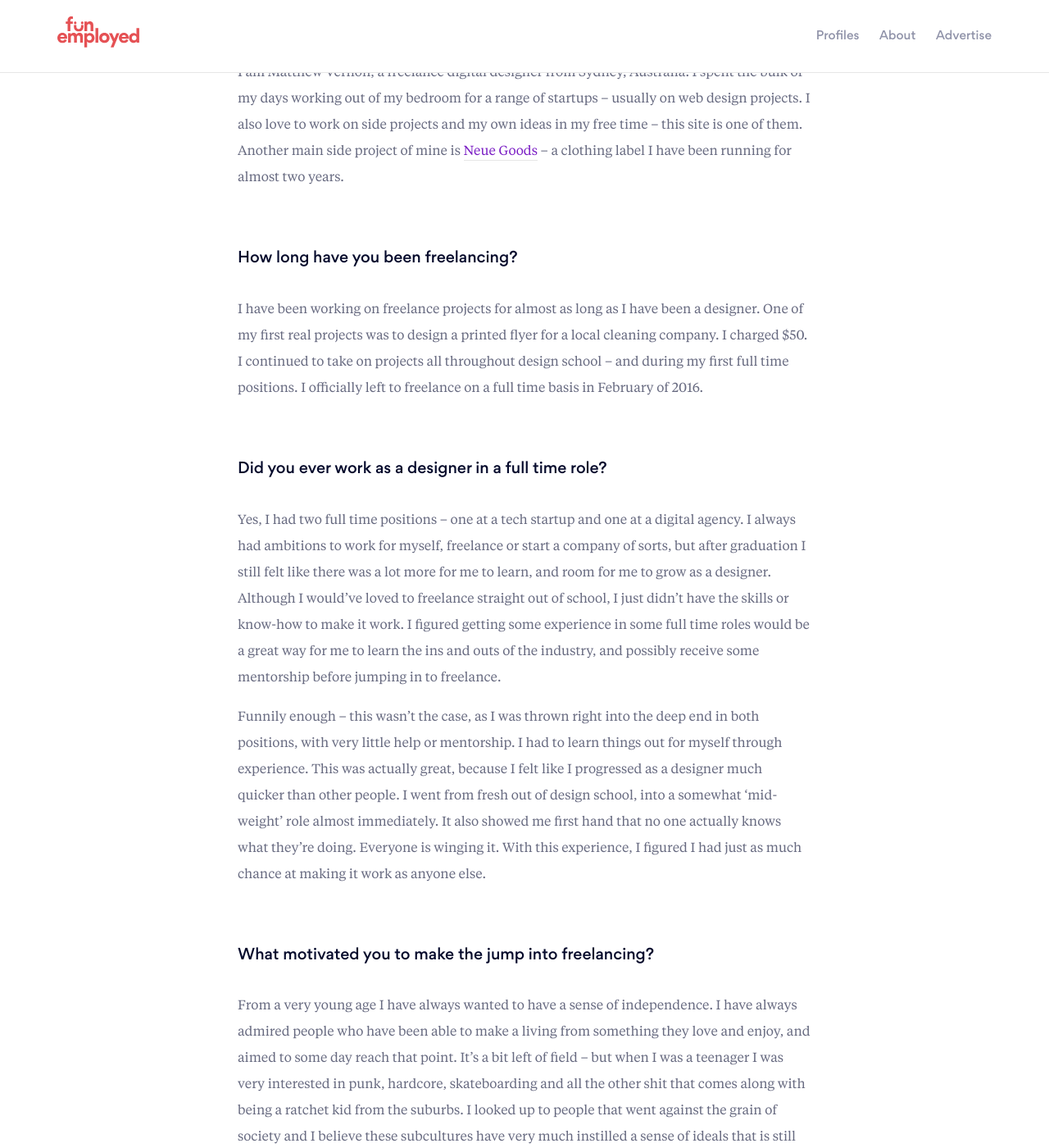
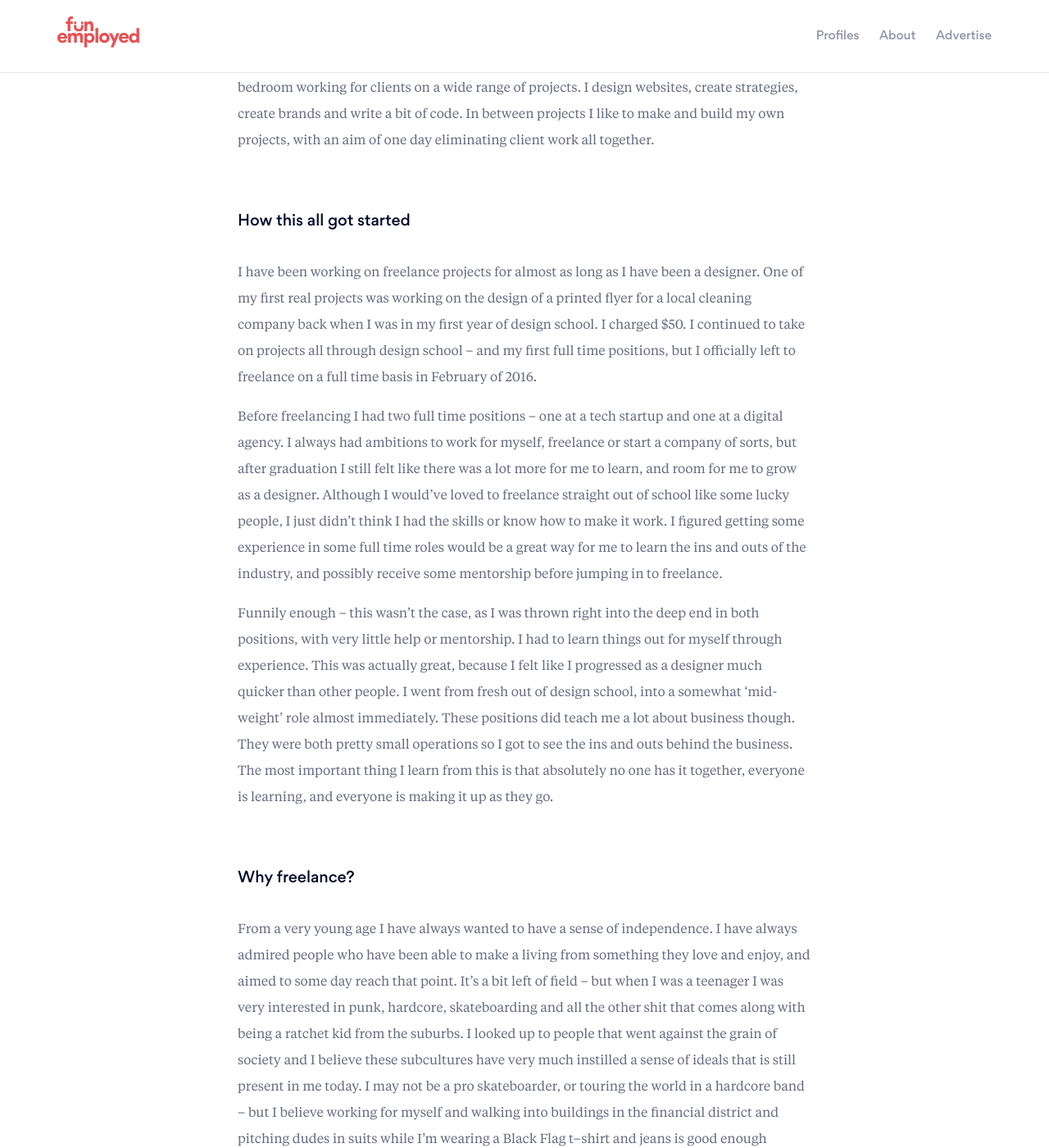
Before and after one commit to mattvernon/funemployed, a Jekyll site: the page built from _profiles/matthewvernon.markdown, in a window 1280 px wide and 1400 px high, scrolled down 943 px. Shown: the whole window at 82% size. Built offline with Jekyll 4.4.1, drawn with Linux system fonts in a browser that asks for light colours; some of the changed text lies outside the part shown.

Commit message:
Updated Matthewvernon

```diff
--- a/_profiles/matthewvernon.markdown
+++ b/_profiles/matthewvernon.markdown
@@ -24,59 +24,69 @@
 layout: profile
 ---
 
-Alright – I guess this is pretty vain, but I thought I’d start this website off by featuring myself. If anything I guess it’ll serve as an introduction into who I am and my motivations behind this little project you’re currently on. It’s also an easy way to test out some questions I’ll use for profiles in the future, even if it seems weird to answer questions I've written myself.
+Alright – I guess this is pretty vain, but I thought I’d start this website off by featuring me. If anything I guess it’ll serve as an introduction into who I am and my motivations behind this little project you’re currently on.
+
+Here we go..
 
 
-### Who are you, what are you currently doing to make a living, where are you based?
+### Who the fuck am I?
 
-I am Matthew Vernon, a freelance digital designer from Sydney, Australia. I spent the bulk of my days working out of my bedroom for a range of startups – usually on web design projects. I also love to work on side projects and my own ideas in my free time – this site is one of them. Another main side project of mine is [Neue Goods](http://neuegoods.com) – a clothing label I have been running for almost two years.
+I am Matthew Vernon, a designer from Sydney, Australia. I’m currently freelancing out of my bedroom working for clients on a wide range of projects. I design websites, create strategies, create brands and write a bit of code. In between projects I like to make and build my own projects, with an aim of one day eliminating client work all together.
 
 
-### How long have you been freelancing?
+### How this all got started
 
-I have been working on freelance projects for almost as long as I have been a designer. One of my first real projects was to design a printed flyer for a local cleaning company. I charged $50. I continued to take on projects all throughout design school – and during my first full time positions. I officially left to freelance on a full time basis in February of 2016.
+I have been working on freelance projects for almost as long as I have been a designer. One of my first real projects was working on the design of a printed flyer for a local cleaning company back when I was in my first year of design school. I charged $50. I continued to take on projects all through design school – and my first full time positions, but I officially left to freelance on a full time basis in February of 2016.
+
+Before freelancing I had two full time positions – one at a tech startup and one at a digital agency. I always had ambitions to work for myself, freelance or start a company of sorts, but after graduation I still felt like there was a lot more for me to learn, and room for me to grow as a designer. Although I would’ve loved to freelance straight out of school like some lucky people, I just didn’t think I had the skills or know how to make it work. I figured getting some experience in some full time roles would be a great way for me to learn the ins and outs of the industry, and possibly receive some mentorship before jumping in to freelance.
+
+Funnily enough – this wasn’t the case, as I was thrown right into the deep end in both positions, with very little help or mentorship. I had to learn things out for myself through experience. This was actually great, because I felt like I progressed as a designer much quicker than other people. I went from fresh out of design school, into a somewhat ‘mid-weight’ role almost immediately. These positions did teach me a lot about business though. They were both pretty small operations so I got to see the ins and outs behind the business. The most important thing I learn from this is that absolutely no one has it together, everyone is learning, and everyone is making it up as they go.
 
 
-### Did you ever work as a designer in a full time role?
+### Why freelance?
 
-Yes, I had two full time positions – one at a tech startup and one at a digital agency. I always had ambitions to work for myself, freelance or start a company of sorts, but after graduation I still felt like there was a lot more for me to learn, and room for me to grow as a designer. Although I would’ve loved to freelance straight out of school, I just didn’t have the skills or know-how to make it work. I figured getting some experience in some full time roles would be a great way for me to learn the ins and outs of the industry, and possibly receive some mentorship before jumping in to freelance.
-
-Funnily enough – this wasn’t the case, as I was thrown right into the deep end in both positions, with very little help or mentorship. I had to learn things out for myself through experience. This was actually great, because I felt like I progressed as a designer much quicker than other people. I went from fresh out of design school, into a somewhat ‘mid-weight’ role almost immediately. It also showed me first hand that no one actually knows what they're doing. Everyone is winging it. With this experience, I figured I had just as much chance at making it work as anyone else.
-
-### What motivated you to make the jump into freelancing?
-
-From a very young age I have always wanted to have a sense of independence. I have always admired people who have been able to make a living from something they love and enjoy, and aimed to some day reach that point. It’s a bit left of field – but when I was a teenager I was very interested in punk, hardcore, skateboarding and all the other shit that comes along with being a ratchet kid from the suburbs. I looked up to people that went against the grain of society and I believe these subcultures have very much instilled a sense of ideals that is still present in me today. I may not be a pro skateboarder, or touring the world in a hardcore band – but I believe working for myself is a pretty good compromise.
+From a very young age I have always wanted to have a sense of independence. I have always admired people who have been able to make a living from something they love and enjoy, and aimed to some day reach that point. It’s a bit left of field – but when I was a teenager I was very interested in punk, hardcore, skateboarding and all the other shit that comes along with being a ratchet kid from the suburbs. I looked up to people that went against the grain of society and I believe these subcultures have very much instilled a sense of ideals that is still present in me today. I may not be a pro skateboarder, or touring the world in a hardcore band – but I believe working for myself and walking into buildings in the financial district and pitching dudes in suits while I’m wearing a Black Flag t–shirt and jeans is good enough compromise for me.
 
 
-### Was it a conscious decision – or was it something you fell into?
+### Preparation
 
-Yes and no. Yes – in that I had always planned to go freelance, but also no because the opportunity to actually quit full time work kind of just fell into my lap. I was working at an agency, and had been in talks with potentially working with the dudes at [Made Together](http://madetogether.com.au), another studio here in Sydney. I told them I was really keen to freelance one day, and they said they’d be open to facilitating that process for me by letting me work for them a few days a week. I had a holiday to Japan lined up, so I figured – fuck it. I’ll quit my job, head off to Japan, come back unemployed, work with these dudes for a few days a week and try to win some of my own clients on the side. If it didn’t work, I could always just find another job.
+I don’t think I put much preparation making the leap at all. I didn’t have a lot of money saved up, I didn’t have clients or projects lined up and I didn’t know a lot about running a legit freelance business.
 
-Of course – things didn’t go as planned. Made Together were still in the process of securing some new clients when I returned from Japan, so they weren’t ready for me to start working yet. I didn’t have much money saved – so I had to find clients fast. This ended up working well, as it threw me in the deep end and I was forced to make it work.
+I was getting itchy feet in my full time job and was looking to make a move – another agency reached out and said they’d be happy facilitating my move into freelance by hooking me up with a 3 day / week contract position – so I took the offer and made the jump.
 
-![IMG_0082.jpg](/uploads/IMG_0082.jpg)
-*My Current Desk Setup*
+Now that I look back on it I kind of fell into freelance and had it pretty good, but it was definitely something that was years in the making. All the work I had been putting in prior to leaving – like my side projects, my website/portfolio, and my previous freelance experience really provided a nice foundation for me to launch into full-time freelance from.
 
 
+### Getting clients and projects
 
-### Prior to leaving full time work, what steps did you put in place to prepare yourself for freelancing?
+A lot of my first projects weren’t actually independent projects with my own clients – they were temporary in-house roles at design studios and startups. For the first 6 or so months of freelancing, I would be jumping between studios and startups (and the agency I worked at full time) doing 2 days here, 3 days there.. charging each studio a day rate.
 
-I don’t think I put much preparation into making the leap at all. I didn’t have a lot of money saved up, I didn’t have clients or projects lined up and I didn’t know a lot about running a legit freelance business.
-
-But now that I look back on it, it was definitely something that was years in the making. All the work I had been putting in prior to leaving – like my side projects, my website/portfolio, and my previous freelance experience really provided a nice foundation for me to launch into full-time freelance from.
-
-
-### How did you secure your first freelance client?
-
-A lot of my first projects weren’t actually independent projects with my own clients – they were temporary in-house roles at design studios and startups. For the first 6 or so months of freelancing, I would be jumping between studios and startups doing 2 days here, 3 days there.. charging each studio a day rate.
-
-The agency I worked at full time needed some help after I had quit, so I came back in as a freelancer for a few weeks. The other roles I had found online ads for, or were found via word of mouth.
+The agency I worked at full time needed some help after I had quit, so I came back in as a freelance for a few days/week for a few weeks. The other roles I had found online ads for, or were found via word of mouth.
 
 It actually took a while for me to secure my first few real, independent clients. There were a few projects I got from random emails from people who had heard about me from friends, but another way I secured a lot of work was from Facebook Groups. I’m a member of a Facebook group that contains people from the Sydney startup community. It’s full of developers, engineers, growth hackers and people running their own startups – which means, there’s a lot of people that need to hire designers. Every couple of months I put up a post with portfolio and I’ll usually receive a few clients from it.
 
 
-### How do you charge clients?
+### Making money and cashing cheques
 
-For agencies, startups and ongoing projects – I’ll charge a day rate. At the moment my day rate is somewhere between $400–$700/day. To calculate this, I doubled what I was earning full-time (to account for expenses, tax and super) and then whacked some more on top to account for periods where I am without work. I’ll charge clients less if they can guarantee work for an extended period of time, and I’ll also add on a “dickhead fee” for shit clients who I do not enjoy working with.
+For agencies, startups and ongoing projects – I’ll charge a day rate. At the moment my day rate is somewhere between $400–$700/day. To calculate this, I doubled what I was earning full-time (to account for expenses, tax and super) and then whacked some more on top to account for periods where I am without work. I’ll charge clients less if they can guarantee work for an extended period of time, and I’ll also add on a “dickhead fee” for clients who I do not enjoy working with.
 
 For independent projects with a scope – I’ll provide a flat rate quote. I usually work this out by estimating how many days I’ll need to spend on it, and then multiplying that by my day rate to calculate how much I should charge.
+
+
+### Side projects
+
+I have a few side-hustles that bring in a bit of cash.
+
+Last year I wrote an ebook called Sketch + Semplice, its a how-to guide for designers who want to learn how to build completely custom website with Sketch, and Semplice. It took me ages to write – and when I launched it I got about 30 orders in the first week. That was a nice little nugget of extra cash, but was kind of nothing when I thought about how much work I put into it. Since then it’s kind of become a “passive income” thing, as I’ll still get a few random orders coming in. Maybe 2 or 3 a month. Nothing to rave about though.
+
+I run a clothing label for design nerds called Neue Goods. It makes money – but not a lot. I’m constantly funnelling it back into the business. So right now I haven’t made a profit. Clothing labels are hard work and require a tonne of brand building. It’s definitely a slowburn.
+
+I’m also really into investing in Cryptocurrency at the moment. I bought up a fair amount of Ethereum before it boomed, so that’s left me with a nice little nest egg to sit on. I really believe in the future of cryptocurrency and blockchain technology – so I haven’t sold any yet. Because of that – I don’t really count it as money as it’s all hypothetical until your investment is realised. I continue buying up small amounts of both Bitcoin and Ethereum each week.
+
+
+### What’s next?
+I don’t see myself going back to full time work any time soon. My main aim is to really solidify my freelance business – it’s still a bit shakey at the moment. There are periods of time where I’m without work and I start running out of money, which is definitely something I want to address moving forward. I feel like I still haven’t hit the sweet spot yet.
+
+I’m also really focussing on learning how to code more. I’m really happy that I’ve been able to learn how to code up websites (like the one you’re reading now) – but I’m even more interested in learning how to develop web apps that can do things. I have a tonne of ideas and need to put them into action. I’m really inspired by makers like Marc Köhlbrugge, Hayden Bleasel, Jeremy Blaze and Matt D. Smith who make their own digital products that look insanely good, work well and also make them money.
+
+I also hang out with my mate Michael Brunt a lot. We’ve collaborated on some projects and are always talking about creating a studio. So hey – that could also be a thing that happens.
```
